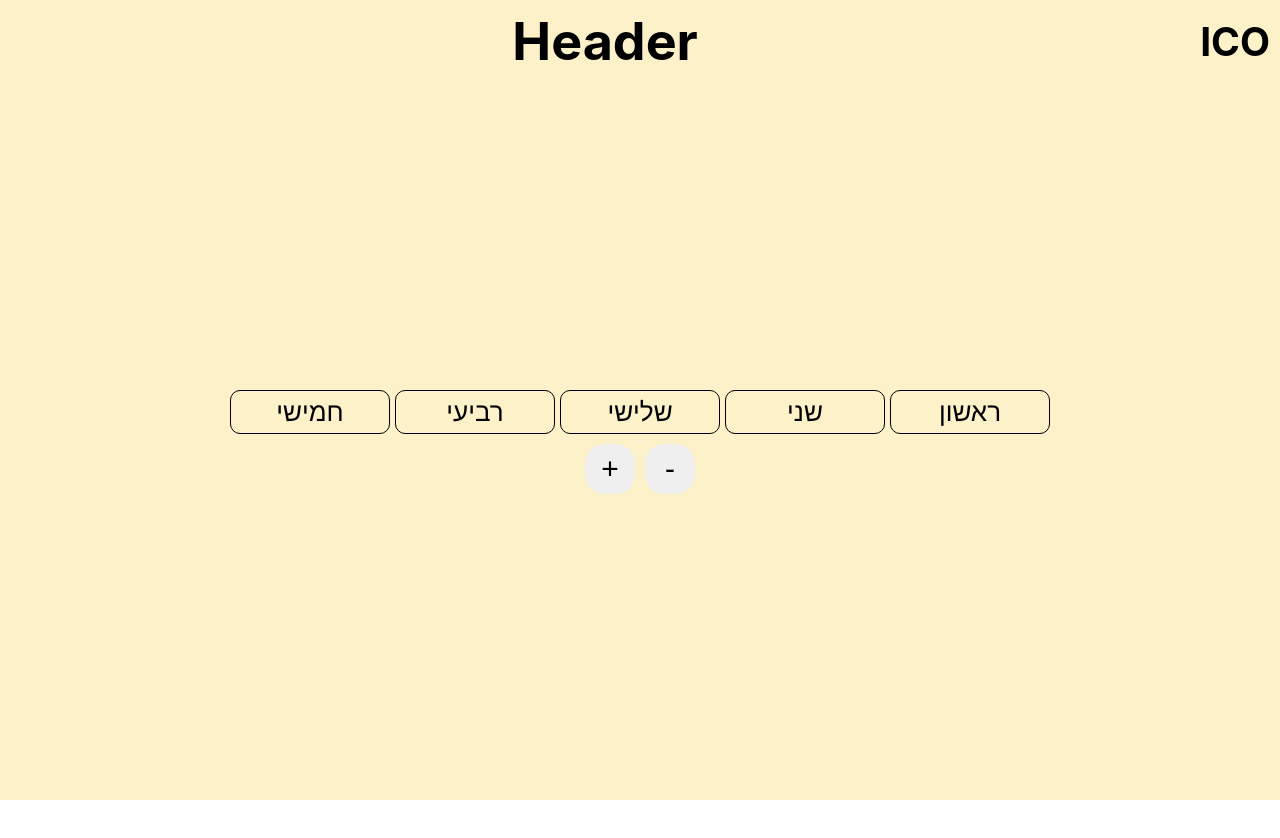
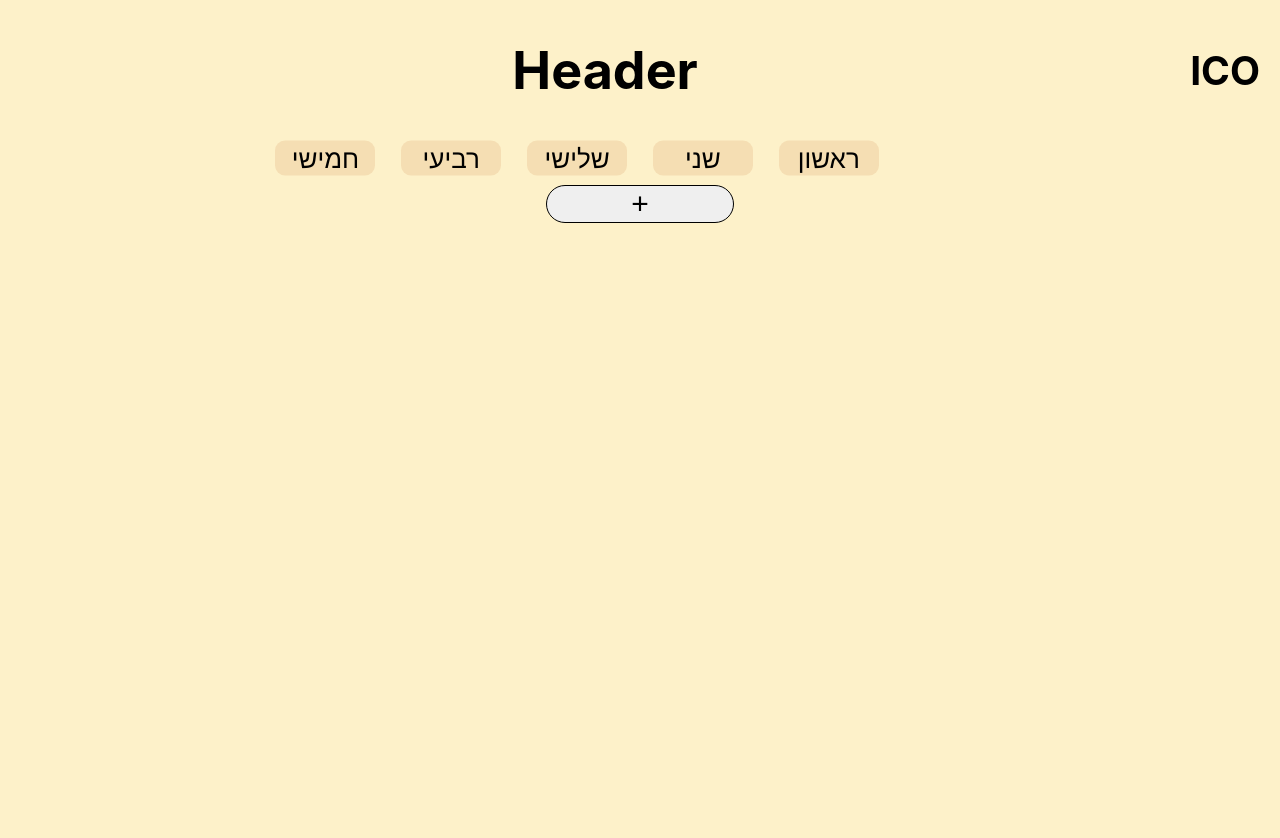
Before and after one commit to yotam-yakovw/workweek, a React (Create React App) app: page / in a window 1280 px wide. Before the commit the page ends 800 px from the top, so only its background shows below. Built offline with nearby package versions, Linux system fonts and the light colour scheme.

Commit message:
created worker component

```diff
--- a/src/Components/App/App.css
+++ b/src/Components/App/App.css
@@ -1,10 +1,10 @@
 .App {
   text-align: center;
   background-color: #fdf1c9;
-  min-height: 100vh;
+  height: 100vh;
   display: flex;
   flex-direction: column;
   align-items: center;
-  justify-content: center;
   font-size: calc(10px + 2vmin);
+  padding: 20px;
 }
--- a/src/Components/Header/Header.css
+++ b/src/Components/Header/Header.css
@@ -2,6 +2,7 @@
   display: flex;
   align-items: center;
   width: 100%;
+  height: 10vh;
   margin-top: 10px;
 }
 
--- /dev/null
+++ b/src/Components/Worker/Worker.css
@@ -0,0 +1,33 @@
+.worker {
+  display: grid;
+  grid-template-columns: repeat(6, 1fr);
+  grid-template-rows: 1fr 1fr;
+  grid-column: 1 / -1;
+  gap: 10px 5px;
+  margin: 5px 0;
+  justify-content: center;
+}
+
+.worker-name {
+  grid-column: -2 / -1;
+  grid-row: span 2;
+  width: 50%;
+  margin: auto 0;
+}
+
+.textarea {
+  width: 90%;
+  height: 100px;
+  border: 0;
+  margin: auto;
+  font-size: 14px;
+  resize: none;
+}
+
+.morning {
+  background-color: white;
+}
+
+.night {
+  background-color: whitesmoke;
+}
--- a/src/Components/Worker/Worker.js
+++ b/src/Components/Worker/Worker.js
@@ -1,7 +1,25 @@
+import './Worker.css';
+
 export default function Worker() {
   return (
-    <div className='worker'>
-      <p>Worker name</p>
-    </div>
+    <>
+      {Array.from({ length: 5 }).map((element, key) => (
+        <textarea
+          type='textarea'
+          dir='rtl'
+          key={key}
+          className='textarea morning'
+        />
+      ))}
+      <p className='worker-name'>Worker name</p>
+      {Array.from({ length: 5 }).map((element, key) => (
+        <textarea
+          type='textarea'
+          dir='rtl'
+          key={key}
+          className='textarea night'
+        />
+      ))}
+    </>
   );
 }
--- a/src/Components/Workers/Workers.css
+++ b/src/Components/Workers/Workers.css
@@ -1,29 +1,40 @@
 .workers {
-  margin: auto;
-  width: 100%;
-}
-
-.days {
-  display: flex;
-  flex-direction: row-reverse;
-  justify-content: center;
+  display: grid;
+  grid-template-columns: repeat(6, 1fr);
+  grid-template-rows: 50px auto auto;
+  justify-items: center;
+  align-items: center;
+  margin: 20px auto;
+  width: 95%;
+  max-width: 750px;
   gap: 5px;
-  margin: 10px auto;
+  overflow: auto;
 }
 
 .day {
-  border: 1px solid black;
+  background-color: wheat;
+  width: 100%;
+  max-width: 100px;
+  height: 35px;
   border-radius: 10px;
-  width: 10%;
-  padding: 5px 15px;
+  position: sticky;
+  top: 10px;
+  line-height: 35px;
+}
+
+.placeholder {
+  background-color: transparent;
+  grid-row: 1 / 2;
+  grid-column: 6 / 7;
 }
 
 .button {
+  color: black;
   font-size: 30px;
-  border: 0;
+  border: 1px solid black;
   border-radius: 20px;
-  width: 50px;
-  height: 50px;
-  margin: 0 5px;
+  width: 25%;
+  margin: auto;
   cursor: pointer;
+  grid-column: 1 / -1;
 }
--- a/src/Components/Workers/Workers.js
+++ b/src/Components/Workers/Workers.js
@@ -1,35 +1,25 @@
 import './Workers.css';
 import { useState } from 'react';
+import Worker from '../Worker/Worker';
 
 export default function Workers() {
   const [workers, setWorkers] = useState(0);
 
   const addWorker = () => setWorkers(workers + 1);
-  const subtractWorker = () => {
-    if (workers != 0) {
-      setWorkers(workers - 1);
-    }
-  };
 
   return (
     <div className='workers'>
-      <div className='days'>
-        <div className='day'>ראשון</div>
-        <div className='day'>שני</div>
-        <div className='day'>שלישי</div>
-        <div className='day'>רביעי</div>
-        <div className='day'>חמישי</div>
-      </div>
-      <div className='names'>
-        {Array.from({ length: workers }).map((w, key) => (
-          <div key={key}>worker {key + 1}</div>
-        ))}
-      </div>
+      <div className='day'>חמישי</div>
+      <div className='day'>רביעי</div>
+      <div className='day'>שלישי</div>
+      <div className='day'>שני</div>
+      <div className='day'>ראשון</div>
+      <div className='day placeholder' />
+      {Array.from({ length: workers }).map((w, key) => (
+        <Worker />
+      ))}
       <button onClick={addWorker} className='button'>
         +
-      </button>
-      <button onClick={subtractWorker} className='button'>
-        -
       </button>
     </div>
   );
```
